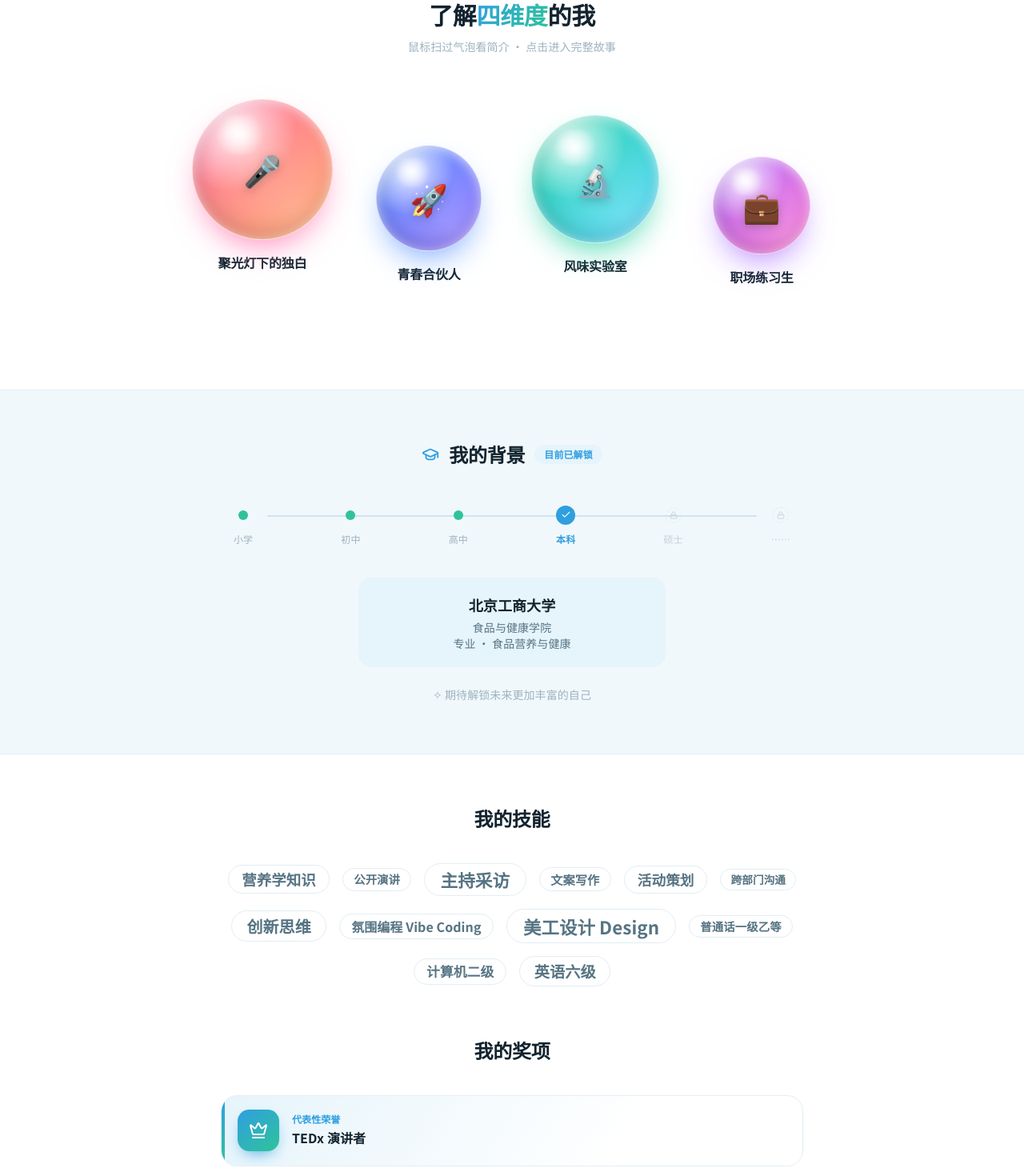
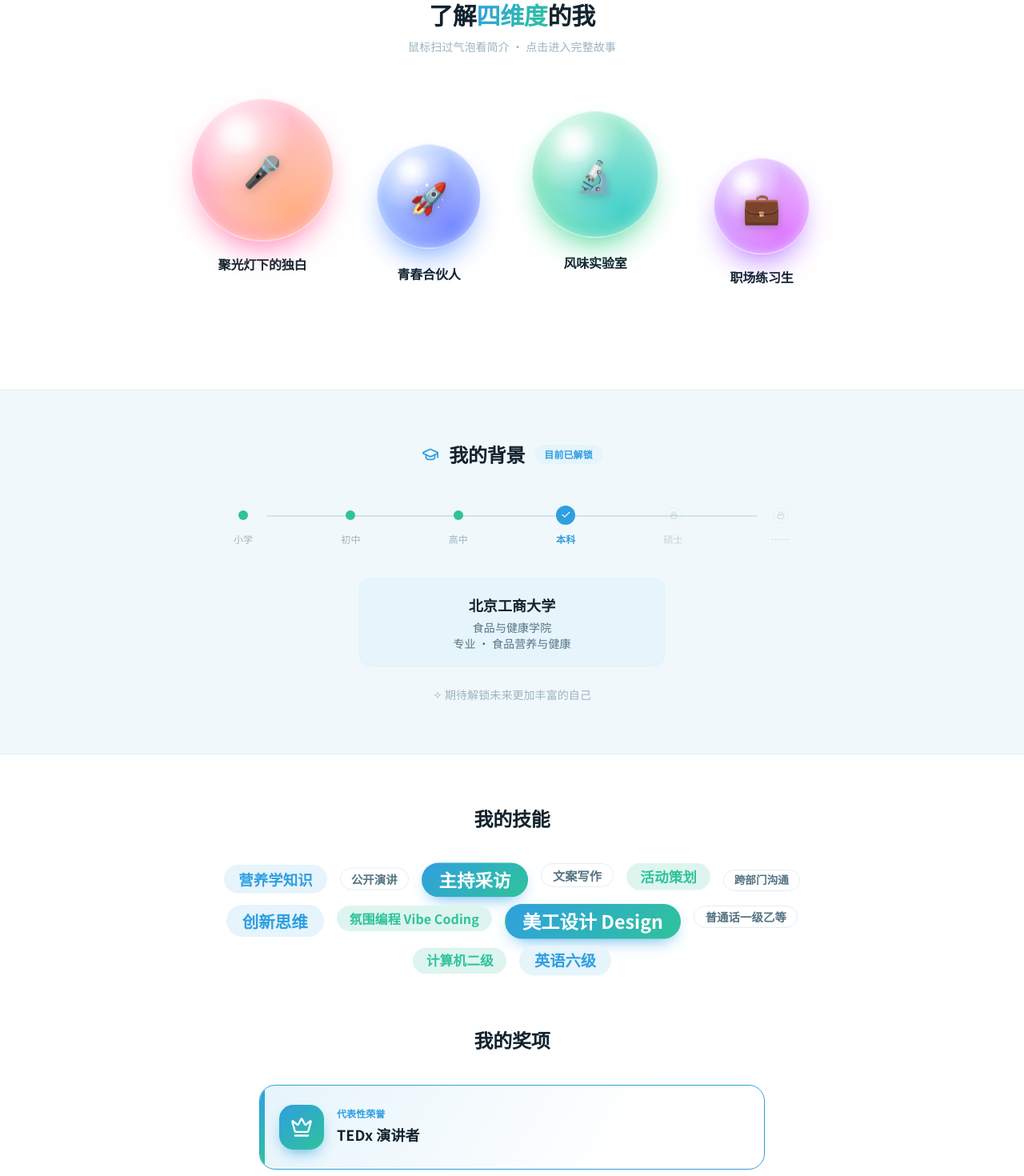
Before and after one commit to hu2976/vercel, a React (Vite) app: page / in a window 1280 px wide. Shown: the part 900-2370 px from the top of the page at 80% size. Built offline with nearby package versions, Linux system fonts and the light colour scheme; a web font is replaced by a local one.

Commit message:
polish: 技能标签深浅错落+漂浮 / 四维透明玻璃泡泡+配色区分 / TEDx放大+奖项条单列对齐

```diff
--- a/src/index.css
+++ b/src/index.css
@@ -241,15 +241,18 @@ h1, h2, h3, h4 {
   place-items: center;
   overflow: hidden;
   isolation: isolate;
+  /* 透明玻璃泡泡：让背景透出来 */
   background:
-    radial-gradient(circle at 30% 22%, rgba(255, 255, 255, 0.85), rgba(255, 255, 255, 0) 42%),
-    radial-gradient(circle at 74% 80%, rgba(255, 255, 255, 0.22), rgba(255, 255, 255, 0) 55%),
-    linear-gradient(140deg, var(--b1, #5b8cff), var(--b2, #7b5bff));
-  border: 1px solid rgba(255, 255, 255, 0.55);
+    radial-gradient(circle at 30% 22%, rgba(255, 255, 255, 0.9), rgba(255, 255, 255, 0) 40%),
+    radial-gradient(circle at 72% 78%, color-mix(in srgb, var(--b2, #7b5bff) 60%, transparent), transparent 62%),
+    linear-gradient(140deg, color-mix(in srgb, var(--b1, #5b8cff) 52%, transparent), color-mix(in srgb, var(--b2, #7b5bff) 40%, transparent));
+  backdrop-filter: blur(3px);
+  -webkit-backdrop-filter: blur(3px);
+  border: 1px solid rgba(255, 255, 255, 0.6);
   box-shadow:
-    inset 0 2px 14px rgba(255, 255, 255, 0.65),
-    inset 5px -10px 26px rgba(0, 0, 0, 0.14),
-    0 18px 42px -14px var(--b1, #5b8cff);
+    inset 0 2px 16px rgba(255, 255, 255, 0.6),
+    inset 6px -12px 28px color-mix(in srgb, var(--b1, #5b8cff) 30%, transparent),
+    0 18px 42px -16px var(--b1, #5b8cff);
   transition: transform 0.4s cubic-bezier(0.2, 0.8, 0.3, 1), box-shadow 0.4s ease;
 }
 /* 镜面高光 */
@@ -292,6 +295,18 @@ h1, h2, h3, h4 {
 /* ============================================================
    技能标签墙 —— 大小错落，悬停放大
    ============================================================ */
+@keyframes bob {
+  0%, 100% { transform: translateY(0); }
+  50% { transform: translateY(-9px); }
+}
+.skill-float {
+  display: inline-block;
+  animation: bob var(--dur, 5s) ease-in-out infinite;
+}
+@media (prefers-reduced-motion: reduce) {
+  .skill-float { animation: none; }
+}
+
 .skill-tag {
   display: inline-flex;
   align-items: center;
@@ -305,13 +320,31 @@ h1, h2, h3, h4 {
   transition: transform 0.25s cubic-bezier(0.2, 0.8, 0.3, 1),
     color 0.25s ease, border-color 0.25s ease, box-shadow 0.25s ease;
 }
+/* 深浅不一的色调 */
+.skill-tag.t2 {
+  background-color: var(--accent-soft);
+  color: var(--accent);
+  border-color: transparent;
+}
+.skill-tag.t3 {
+  background-color: color-mix(in srgb, var(--accent-2) 16%, var(--surface));
+  color: var(--accent-2);
+  border-color: transparent;
+}
+.skill-tag.t4 {
+  background-image: linear-gradient(135deg, var(--accent), var(--accent-2));
+  color: #fff;
+  border-color: transparent;
+  box-shadow: 0 8px 22px -10px var(--accent);
+}
 .skill-tag:hover {
-  transform: scale(1.18) rotate(-1deg);
+  transform: scale(1.16) rotate(-1.5deg);
   color: var(--accent);
   border-color: var(--accent);
   box-shadow: var(--glow), 0 8px 26px -12px var(--accent);
   z-index: 2;
 }
+.skill-tag.t4:hover { color: #fff; }
 
 /* ============================================================
    奖项卡 —— 渐变奖章徽标 + 左侧高光条
@@ -355,9 +388,12 @@ h1, h2, h3, h4 {
   box-shadow: 0 8px 20px -8px var(--accent);
 }
 .award-card.featured {
-  grid-column: 1 / -1;
-  background-image: linear-gradient(120deg, var(--accent-soft), transparent 70%);
+  padding: 1.5rem 1.5rem;
+  background-image: linear-gradient(120deg, var(--accent-soft), transparent 72%);
+  border-color: var(--accent);
+  box-shadow: var(--glow);
 }
+.award-card.featured::before { width: 6px; }
 
 /* ============================================================
    人像舞台 —— 抠图照片悬浮在柔和光斑上
--- a/src/pages/Home.jsx
+++ b/src/pages/Home.jsx
@@ -14,13 +14,22 @@ const XhsIcon = ({ size = 15 }) => (
   </svg>
 )
 
+// 四维气泡：颜色更区分（暖粉 / 蓝 / 绿 / 紫）、尺寸错落、漂浮时长各异
 const bubbleStyles = {
-  spotlight:   { c1: '#ff7eb3', c2: '#ff9d5c', size: 176, offset: 0 },
-  partner:     { c1: '#6aa0ff', c2: '#8b6bff', size: 132, offset: 58 },
-  'flavor-lab':{ c1: '#3ad6a8', c2: '#4ad6ff', size: 160, offset: 20 },
-  intern:      { c1: '#b17bff', c2: '#ff6bd0', size: 122, offset: 72 },
+  spotlight:   { c1: '#ff5f9e', c2: '#ff9d5c', size: 178, offset: 0,  dur: 6.5 },
+  partner:     { c1: '#4d8bff', c2: '#5566ff', size: 130, offset: 60, dur: 5.2 },
+  'flavor-lab':{ c1: '#25d07f', c2: '#12c2c2', size: 158, offset: 18, dur: 7.2 },
+  intern:      { c1: '#a24dff', c2: '#e15bff', size: 120, offset: 74, dur: 5.8 },
 }
-const skillSizes = [1.15, 0.9, 1.35, 0.95, 1.1, 0.85, 1.25, 1.0, 1.4, 0.9, 1.05, 1.2]
+// 技能：字号错落 + 色调深浅（t1 淡 / t2 蓝 / t3 绿 / t4 实心渐变）+ 漂浮时长
+const skillStyle = [
+  { fs: 1.15, tone: 't2', dur: 5.4 }, { fs: 0.9,  tone: 't1', dur: 6.6 },
+  { fs: 1.4,  tone: 't4', dur: 4.8 }, { fs: 0.95, tone: 't1', dur: 7.0 },
+  { fs: 1.1,  tone: 't3', dur: 5.9 }, { fs: 0.85, tone: 't1', dur: 6.2 },
+  { fs: 1.28, tone: 't2', dur: 5.1 }, { fs: 1.0,  tone: 't3', dur: 6.9 },
+  { fs: 1.45, tone: 't4', dur: 4.6 }, { fs: 0.9,  tone: 't1', dur: 6.4 },
+  { fs: 1.05, tone: 't3', dur: 5.6 }, { fs: 1.2,  tone: 't2', dur: 6.0 },
+]
 const awardIcons = [Crown, Award, Medal, Trophy, Star, Gem]
 
 // 联系方式小胶囊
@@ -134,8 +143,10 @@ export default function Home() {
                 className="bubble-wrap group flex w-36 flex-col items-center text-center sm:w-40"
                 style={{ marginTop: `${st.offset}px` }}
               >
-                <span className="floaty bubble" style={{ width: st.size, height: st.size, '--b1': st.c1, '--b2': st.c2 }}>
-                  <span className="bubble-emoji">{s.emoji}</span>
+                <span className="floaty inline-block" style={{ animationDuration: `${st.dur}s` }}>
+                  <span className="bubble" style={{ width: st.size, height: st.size, '--b1': st.c1, '--b2': st.c2 }}>
+                    <span className="bubble-emoji">{s.emoji}</span>
+                  </span>
                 </span>
                 <h3 className="mt-4 font-bold text-body transition-colors group-hover:text-accent">{s.title}</h3>
                 <p className="bubble-caption mt-1.5 px-1 text-xs leading-relaxed text-soft">{s.tagline}</p>
@@ -201,12 +212,17 @@ export default function Home() {
       {/* ===== 技能标签墙 ===== */}
       <section className="mx-auto max-w-3xl px-5 py-16">
         <h2 className="mb-10 text-center text-2xl font-bold text-body">我的技能</h2>
-        <div className="flex flex-wrap items-center justify-center gap-3 sm:gap-4">
+        <div className="flex flex-wrap items-center justify-center gap-x-3 gap-y-2 sm:gap-x-4">
           {config.skills.map((skill, i) => {
-            const fs = skillSizes[i % skillSizes.length]
+            const st = skillStyle[i % skillStyle.length]
             return (
-              <span key={skill} className="skill-tag" style={{ fontSize: `${fs}rem`, padding: `${fs * 0.42}rem ${fs * 0.9}rem` }}>
-                {skill}
+              <span key={skill} className="skill-float" style={{ '--dur': `${st.dur}s`, animationDelay: `${(i % 5) * 0.4}s` }}>
+                <span
+                  className={`skill-tag ${st.tone}`}
+                  style={{ fontSize: `${st.fs}rem`, padding: `${st.fs * 0.42}rem ${st.fs * 0.92}rem` }}
+                >
+                  {skill}
+                </span>
               </span>
             )
           })}
@@ -214,20 +230,20 @@ export default function Home() {
       </section>
 
       {/* ===== 荣誉奖项 ===== */}
-      <section className="mx-auto max-w-3xl px-5 pb-16">
+      <section className="mx-auto max-w-2xl px-5 pb-16">
         <h2 className="mb-10 text-center text-2xl font-bold text-body">我的奖项</h2>
-        <div className="grid gap-4 sm:grid-cols-2">
+        <div className="flex flex-col gap-3.5">
           {config.awards.map((award, i) => {
             const Icon = awardIcons[i % awardIcons.length]
             const featured = i === 0
             return (
               <div key={award} className={`award-card ${featured ? 'featured' : ''}`}>
-                <span className="award-badge" style={featured ? { width: '3.25rem', height: '3.25rem' } : undefined}>
-                  <Icon size={featured ? 24 : 20} />
+                <span className="award-badge" style={featured ? { width: '3.5rem', height: '3.5rem', borderRadius: '1.1rem' } : undefined}>
+                  <Icon size={featured ? 28 : 20} />
                 </span>
                 <div className="min-w-0">
-                  {featured && <span className="mb-0.5 block text-xs font-semibold text-accent">代表性荣誉</span>}
-                  <span className={`leading-relaxed text-body ${featured ? 'font-bold' : 'font-medium'}`}>{award}</span>
+                  {featured && <span className="mb-1 block text-xs font-semibold text-accent">代表性荣誉</span>}
+                  <span className={`leading-relaxed text-body ${featured ? 'text-lg font-extrabold' : 'font-medium'}`}>{award}</span>
                 </div>
               </div>
             )
```
